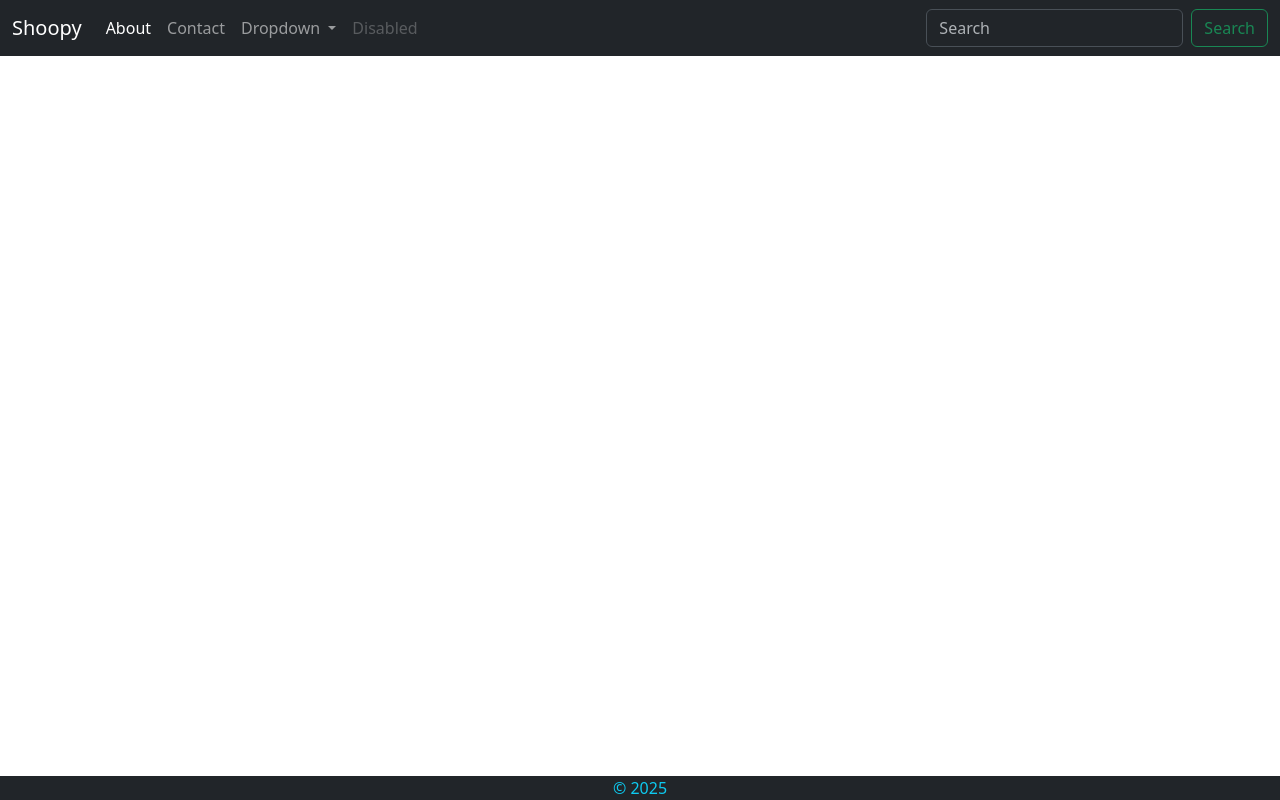
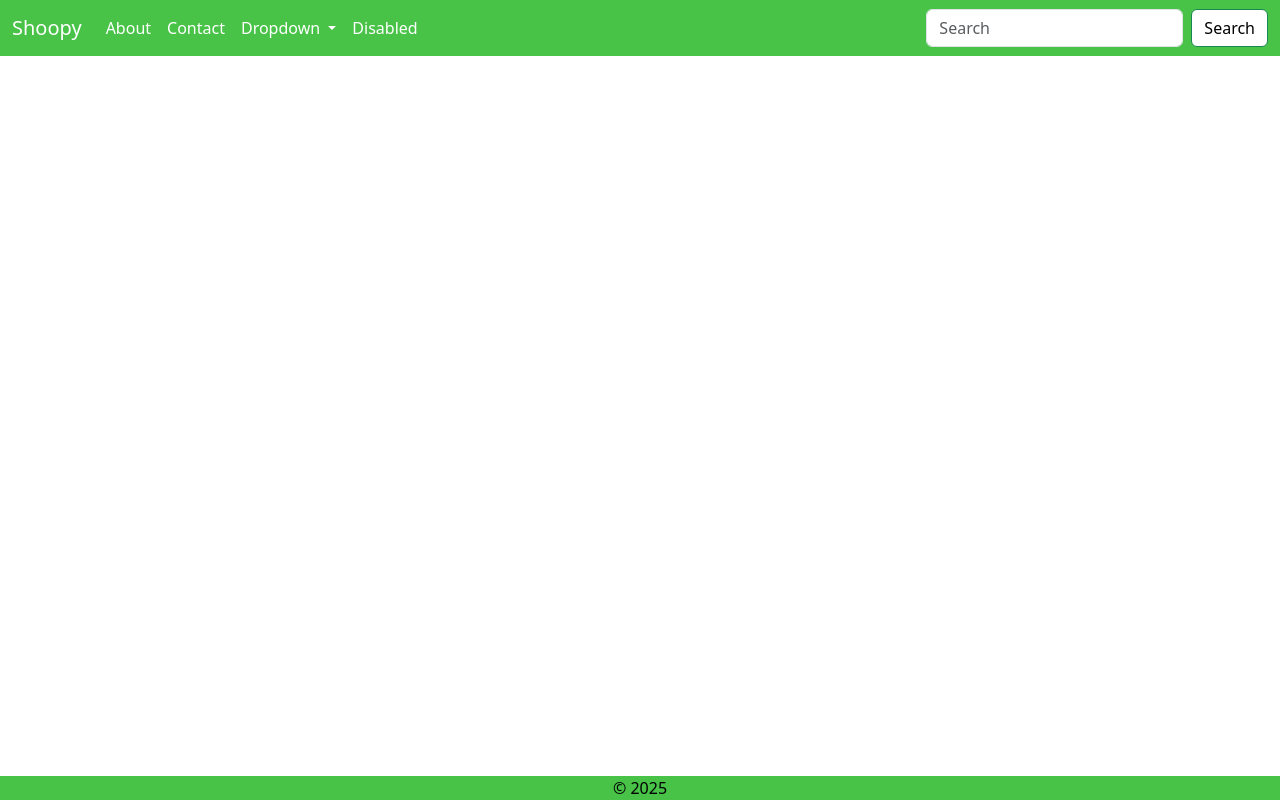
Before and after one commit to Pavan-P-Gowda/Shoopy, a Django app: page / in a window 1280 px wide. Run offline with Django 5.2, Linux system fonts and the light colour scheme; data that the repository does not hold is empty.

Commit message:
changes in css,and added in views.py

```diff
--- a/shopping/mainapp/templates/base.html
+++ b/shopping/mainapp/templates/base.html
@@ -14,8 +14,8 @@
     <link rel="stylesheet" href="{% static 'css/style.css' %}">
   </head>
   <body>
-    <header>
-        <nav class="navbar navbar-expand-lg bg-dark" data-bs-theme="dark">
+    <header id="site-header">
+        <nav class="navbar navbar-expand-lg">
             <div class="container-fluid">
               <a class="navbar-brand" href="{% url 'homepage' %}">Shoopy</a>
               <button class="navbar-toggler" type="button" data-bs-toggle="collapse" data-bs-target="#navbarSupportedContent" aria-controls="navbarSupportedContent" aria-expanded="false" aria-label="Toggle navigation">
@@ -56,7 +56,7 @@
         {% block content %}
         {% endblock %}
     </main>
-    <footer class="bg-dark text-info text-center bottom-0 position-fixed w-100" data-bs-theme="dark">
+    <footer class="  text-center bottom-0 position-fixed w-100">
         &copy; 2025
     </footer>
     <script src="https://cdn.jsdelivr.net/npm/bootstrap@5.3.3/dist/js/bootstrap.bundle.min.js" integrity="sha384-YvpcrYf0tY3lHB60NNkmXc5s9fDVZLESaAA55NDzOxhy9GkcIdslK1eN7N6jIeHz" crossorigin="anonymous"></script>
--- a/shopping/mainapp/templates/home.html
+++ b/shopping/mainapp/templates/home.html
@@ -26,7 +26,7 @@
             <div class="row card-body h-50">
                 <!-- card-body - Adds padding inside the card. helps in structuring the card's content. -->
                 <h5>
-                    {{product.name}}
+                    <a href="">{{product.name}}</a>
                 </h5>
                 <p class="card-text">
                     <!-- card-text - It provides proper spacing and typography settings to make the text more readable. -->
--- a/shopping/mainapp/views.py
+++ b/shopping/mainapp/views.py
@@ -3,6 +3,8 @@ from django.shortcuts import render
 from django.template import loader
 
 from django.http import HttpResponse
+
+from django.views.generic import DetailView
 
 from .models import Product
 # Create your views here.
@@ -16,6 +18,10 @@ def homeView(request):
     }
     return HttpResponse(template.render(context, request))
 
+class ProductDetails(DetailView):
+    model = Product
+    template_name = 'product_details.html'
+
 def aboutView(request):
     template = loader.get_template('about.html')
     context = {}
--- a/shopping/static/css/style.css
+++ b/shopping/static/css/style.css
@@ -6,11 +6,45 @@
 body{
     header#site-header{
         height: 20px;
+        nav{
+            background-color:rgb(72, 195, 72) ;
+            .container-fluid{
+                a{
+                    color: white;
+                }
+                .active{
+                    /* background-color:black; */
+                    /* color:black; */
+                }
+                a:hover{
+                    /* background-color:black; */
+                    color:black;
+                }
+            }
+            form{
+                button{
+                    background-color: white;
+                    color: black;
+                }
+                .active{
+                    background-color:black;
+                    color:white;
+                }
+                button:hover{
+                    background-color:black;
+                    color:white;
+                }
+            }
+            .dropdown-menu{
+                background-color: rgb(72, 195, 72);
+            }
+        }
     }
     main {
         margin: auto;
-        margin-top: 60px;
+        margin-top: 40px;
         max-width: 80%;
+        margin-bottom: 40px;
 
         /* home page */
         .container {
@@ -20,6 +54,7 @@ body{
                     height: 380px;
                     display: flex;
                     align-items: center;
+                    border-radius: 5px;
                     .row {
                         height: 50%;
                         img {
@@ -31,19 +66,29 @@ body{
                         }
 
                     }
+                    .card-body{
+                        h5{
+                            a{
+                                text-decoration: none;
+                                color: black;
+
+                            }
+                        }
+                    }
                     a.btn {
                         font-size: smaller;
                         margin-bottom: 5px;
-                        background-color: rgb(44, 222, 222);
-                        border-color:rgb(44, 222, 222) ;
+                        /* margin-top: 5px; */
+                        background-color: rgb(72, 195, 72);
+                        border-color:rgb(72, 195, 72) ;
                     }
                     .active {
                         background-color: white;
-                        color:rgb(44, 222, 222) ;
+                        color:rgb(72, 195, 72) ;
                     }
                     a:hover{
                         background-color: white;
-                        color:rgb(44, 222, 222) ;
+                        color:rgb(72, 195, 72) ;
                     }
                 }
                 .card:hover{
@@ -64,4 +109,8 @@ body{
 
         /* about page */
     }
+    footer{
+        background-color: rgb(72, 195, 72);
+        color: black;
+    }
 }
```
